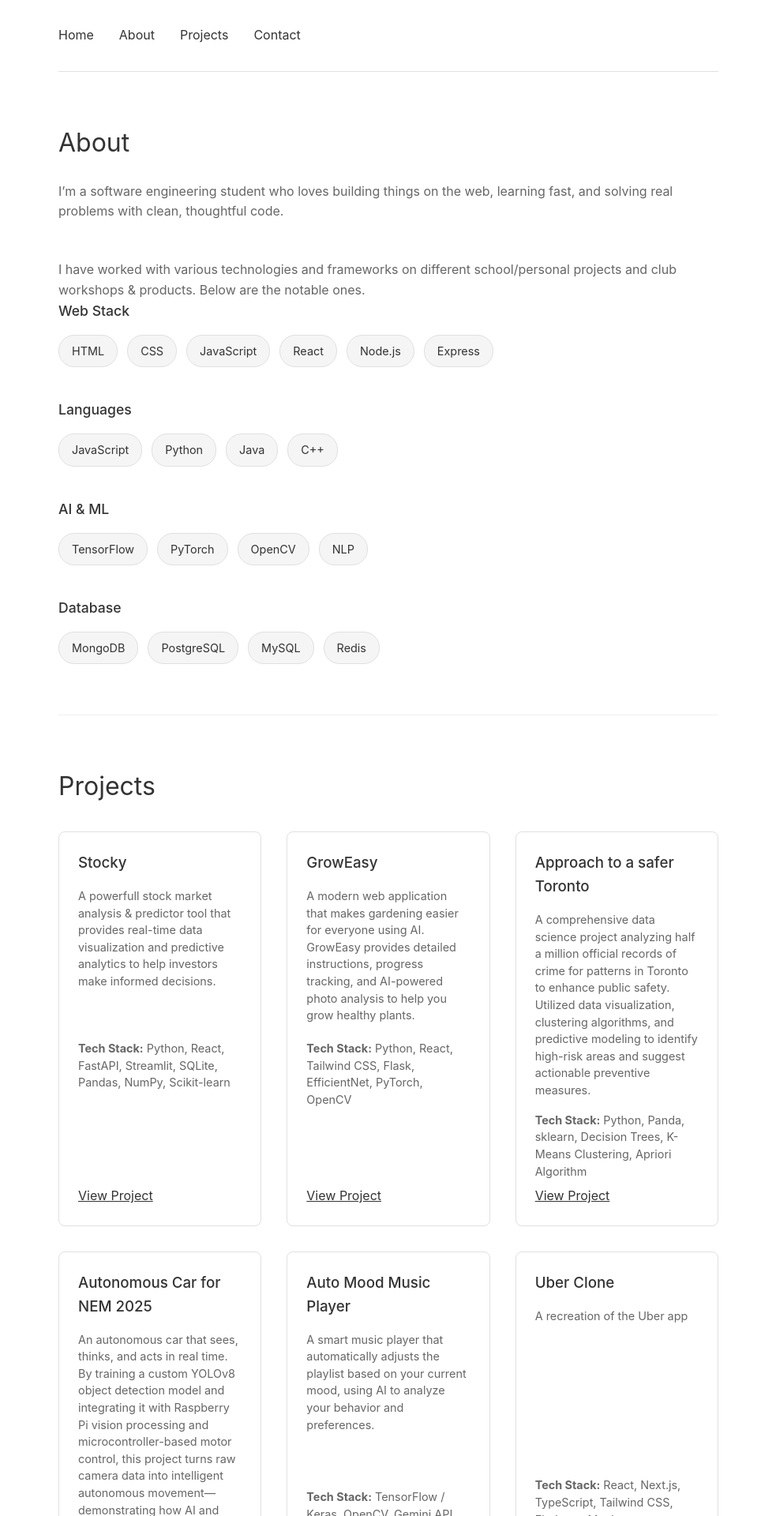
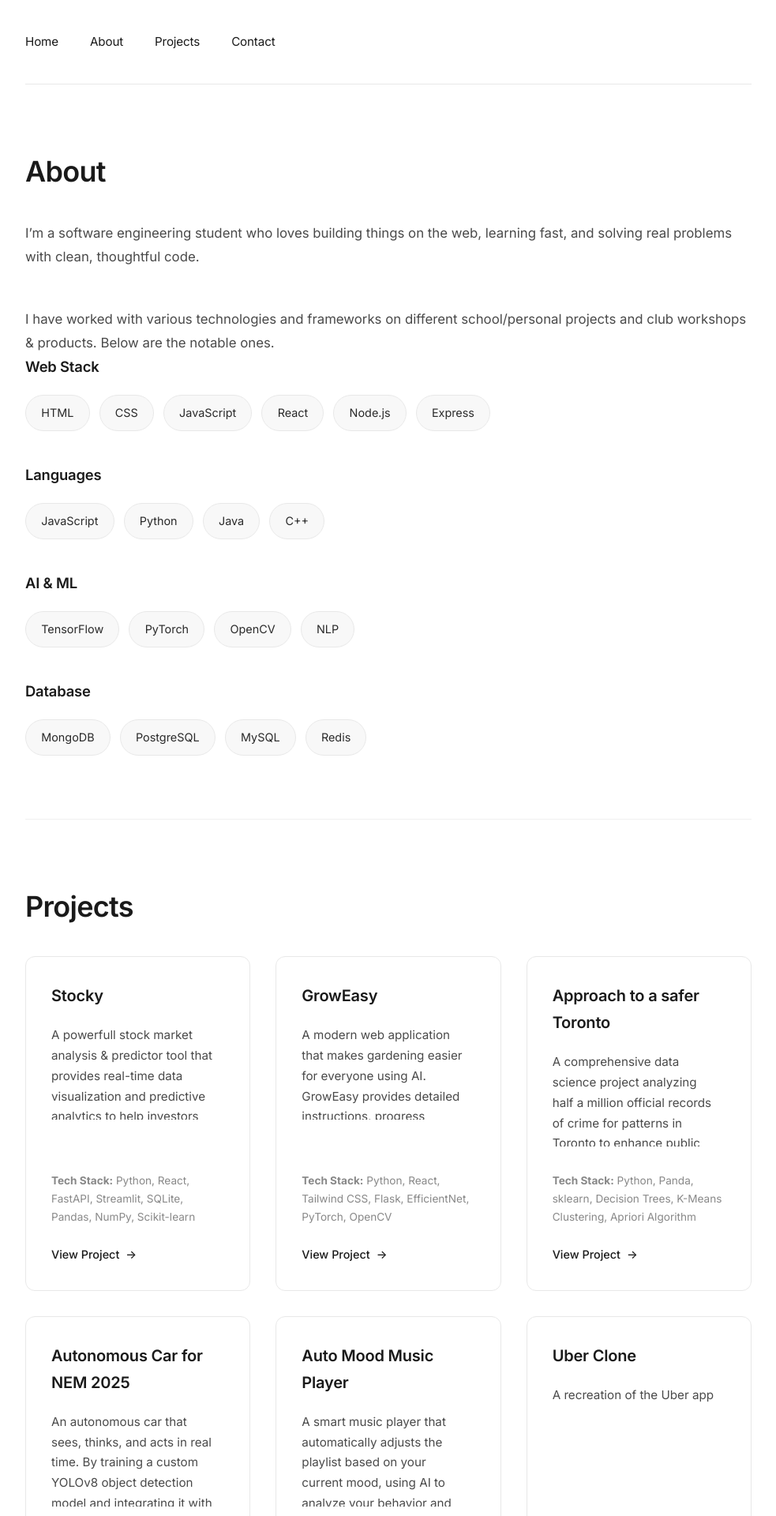
Before and after one commit to RRyanDang/PromotingWebsite, a React (Vite) app: page / in a window 1280 px wide. Shown: the top 1920 px of the page at 79% size, without its empty margins (148-1131 px from the left). Built offline with nearby package versions, Linux system fonts and the light colour scheme.

Commit message:
improve css look

```diff
--- a/index.html
+++ b/index.html
@@ -3,6 +3,9 @@
   <head>
     <meta charset="UTF-8" />
     <meta name="viewport" content="width=device-width, initial-scale=1.0" />
+    <link rel="preconnect" href="https://fonts.googleapis.com">
+    <link rel="preconnect" href="https://fonts.gstatic.com" crossorigin>
+    <link href="https://fonts.googleapis.com/css2?family=Inter:wght@300;400;500;600;700&display=swap" rel="stylesheet">
     <title>Ryan Dang - Software Engineer</title>
   </head>
   <body>
--- a/src/App.css
+++ b/src/App.css
@@ -153,26 +153,52 @@ footer {
  */
 .app {
   min-height: 100vh;
-  max-width: 900px;
+  max-width: 1000px;
   margin: 0 auto;
-  padding: 0 2rem;
+  padding: 0 2.5rem;
+  background-color: #ffffff;
 }
 
 nav {
   display: flex;
-  gap: 2rem;
-  padding: 2rem 0;
-  border-bottom: 1px solid #e0e0e0;
+  gap: 2.5rem;
+  padding: 2.5rem 0;
+  border-bottom: 1px solid #e8e8e8;
+  position: sticky;
+  top: 0;
+  background-color: rgba(255, 255, 255, 0.95);
+  backdrop-filter: blur(10px);
+  z-index: 100;
+  transition: all 0.3s ease;
 }
 
 nav a {
-  color: #333;
+  color: #1a1a1a;
   text-decoration: none;
-  transition: opacity 0.3s;
+  font-weight: 400;
+  font-size: 0.95rem;
+  letter-spacing: -0.01em;
+  position: relative;
+  transition: color 0.3s ease;
+}
+
+nav a::after {
+  content: '';
+  position: absolute;
+  bottom: -8px;
+  left: 0;
+  width: 0;
+  height: 2px;
+  background-color: #1a1a1a;
+  transition: width 0.3s ease;
 }
 
 nav a:hover {
-  opacity: 0.6;
+  color: #1a1a1a;
+}
+
+nav a:hover::after {
+  width: 100%;
 }
 
 .hero {
@@ -198,8 +224,23 @@ nav a:hover {
 }
 
 .section {
-  padding: 4rem 0;
+  padding: 5rem 0;
   border-bottom: 1px solid #f0f0f0;
+  opacity: 0;
+  transform: translateY(30px);
+  animation: fadeInUp 0.8s ease forwards;
+}
+
+.section:nth-child(1) {
+  animation-delay: 0.1s;
+}
+
+.section:nth-child(2) {
+  animation-delay: 0.2s;
+}
+
+.section:nth-child(3) {
+  animation-delay: 0.3s;
 }
 
 .section:last-of-type {
@@ -207,18 +248,24 @@ nav a:hover {
 }
 
 .section h2 {
-  font-size: 2rem;
-  font-weight: 400;
-  margin-bottom: 1.5rem;
+  font-size: 2.25rem;
+  font-weight: 600;
+  margin-bottom: 2rem;
+  color: #1a1a1a;
+  letter-spacing: -0.02em;
 }
 
 .section p {
-  color: #666;
-  line-height: 1.6;
+  color: #4a4a4a;
+  line-height: 1.8;
+  font-size: 1.05rem;
 }
 
 .about-intro {
   margin-bottom: 3rem;
+  font-size: 1.1rem;
+  color: #2a2a2a;
+  line-height: 1.9;
 }
 
 .tech-stack {
@@ -228,10 +275,11 @@ nav a:hover {
 }
 
 .tech-category h3 {
-  font-size: 1.1rem;
-  font-weight: 500;
-  margin-bottom: 1rem;
-  color: #333;
+  font-size: 1.15rem;
+  font-weight: 600;
+  margin-bottom: 1.25rem;
+  color: #1a1a1a;
+  letter-spacing: -0.01em;
 }
 
 .tech-tags {
@@ -242,21 +290,23 @@ nav a:hover {
 
 .tech-tag {
   display: inline-block;
-  padding: 0.5rem 1rem;
-  background-color: #f5f5f5;
-  border: 1px solid #e0e0e0;
-  border-radius: 20px;
+  padding: 0.6rem 1.2rem;
+  background-color: #f8f8f8;
+  border: 1px solid #e8e8e8;
+  border-radius: 24px;
   font-size: 0.9rem;
-  color: #333;
-  transition: all 0.3s ease;
+  color: #2a2a2a;
+  transition: all 0.3s cubic-bezier(0.4, 0, 0.2, 1);
   cursor: default;
+  font-weight: 400;
 }
 
 .tech-tag:hover {
-  background-color: #333;
+  background-color: #1a1a1a;
   color: #fff;
   transform: translateY(-2px);
-  box-shadow: 0 2px 8px rgba(0, 0, 0, 0.15);
+  box-shadow: 0 4px 12px rgba(0, 0, 0, 0.12);
+  border-color: #1a1a1a;
 }
 
 .projects-grid {
@@ -267,33 +317,127 @@ nav a:hover {
 }
 
 .project-card {
-  padding: 1.5rem;
-  border: 1px solid #e0e0e0;
-  border-radius: 8px;
-  transition: transform 0.3s, box-shadow 0.3s;
+  padding: 2rem;
+  border: 1px solid #e8e8e8;
+  border-radius: 12px;
+  transition: all 0.4s cubic-bezier(0.4, 0, 0.2, 1);
   display: flex;
   flex-direction: column;
   height: 100%;
+  min-height: 300px;
+  background-color: #ffffff;
+  opacity: 0;
+  transform: translateY(20px);
+  animation: fadeInUp 0.6s ease forwards;
+}
+
+.project-card:nth-child(1) {
+  animation-delay: 0.1s;
+}
+
+.project-card:nth-child(2) {
+  animation-delay: 0.2s;
+}
+
+.project-card:nth-child(3) {
+  animation-delay: 0.3s;
+}
+
+.project-card:nth-child(4) {
+  animation-delay: 0.4s;
+}
+
+.project-card:nth-child(5) {
+  animation-delay: 0.5s;
+}
+
+.project-card:nth-child(6) {
+  animation-delay: 0.6s;
 }
 
 .project-card:hover {
-  transform: translateY(-4px);
-  box-shadow: 0 4px 12px rgba(0, 0, 0, 0.1);
+  transform: translateY(-6px);
+  box-shadow: 0 12px 24px rgba(0, 0, 0, 0.08);
+  border-color: #d0d0d0;
 }
 
 .project-card h3 {
-  margin-bottom: 0.5rem;
-  font-weight: 500;
+  margin-bottom: 0.75rem;
+  font-weight: 600;
+  margin-top: 0;
+  font-size: 1.25rem;
+  color: #1a1a1a;
+  letter-spacing: -0.01em;
 }
 
 .project-card > p {
-  font-size: 0.9rem;
-  color: #666;
+  font-size: 0.95rem;
+  color: #4a4a4a;
   margin: 0.5rem 0;
   word-wrap: break-word;
   overflow-wrap: break-word;
-  line-height: 1.5;
-  flex: 1;
+  line-height: 1.7;
+}
+
+.project-card > p:first-of-type {
+  max-height: 120px;
+  overflow-y: auto;
+  margin-bottom: 1rem;
+  padding-right: 0.5rem;
+}
+
+/* Custom scrollbar styling for project descriptions */
+.project-card > p:first-of-type::-webkit-scrollbar {
+  width: 6px;
+}
+
+.project-card > p:first-of-type::-webkit-scrollbar-track {
+  background: #f1f1f1;
+  border-radius: 10px;
+}
+
+.project-card > p:first-of-type::-webkit-scrollbar-thumb {
+  background: #888;
+  border-radius: 10px;
+}
+
+.project-card > p:first-of-type::-webkit-scrollbar-thumb:hover {
+  background: #555;
+}
+
+.project-card > p:last-of-type {
+  font-size: 0.85rem;
+  color: #888;
+  margin-top: auto;
+  margin-bottom: 0.75rem;
+  padding-top: 1rem;
+}
+
+.project-card > a {
+  display: inline-block;
+  padding-top: 0.75rem;
+  color: #1a1a1a;
+  text-decoration: none;
+  font-weight: 500;
+  font-size: 0.9rem;
+  transition: all 0.3s ease;
+  position: relative;
+  width: fit-content;
+}
+
+.project-card > a::after {
+  content: '→';
+  margin-left: 0.5rem;
+  transition: transform 0.3s ease;
+  display: inline-block;
+}
+
+.project-card > a:hover {
+  color: #1a1a1a;
+}
+
+.project-card > a:hover::after {
+  transform: translateX(4px);
 }
 
 .project-stack {
@@ -345,3 +489,82 @@ footer {
 .delay-2 {
   transition-delay: 0.4s;
 }
+
+/* Animations */
+@keyframes fadeInUp {
+  from {
+    opacity: 0;
+    transform: translateY(30px);
+  }
+  to {
+    opacity: 1;
+    transform: translateY(0);
+  }
+}
+
+/* Smooth scroll behavior */
+@media (prefers-reduced-motion: no-preference) {
+  html {
+    scroll-behavior: smooth;
+  }
+}
+
+/* Contact section enhancement */
+#contact {
+  text-align: center;
+}
+
+#contact h2 {
+  margin-bottom: 1.5rem;
+}
+
+#contact > p {
+  margin-bottom: 2rem;
+}
+
+#contact a {
+  color: #1a1a1a;
+  text-decoration: none;
+  font-weight: 500;
+  transition: all 0.3s ease;
+  position: relative;
+}
+
+#contact a::after {
+  content: '';
+  position: absolute;
+  bottom: -2px;
+  left: 0;
+  width: 0;
+  height: 2px;
+  background-color: #1a1a1a;
+  transition: width 0.3s ease;
+}
+
+#contact a:hover::after {
+  width: 100%;
+}
+
+/* Responsive adjustments */
+@media (max-width: 768px) {
+  .app {
+    padding: 0 1.5rem;
+  }
+
+  nav {
+    gap: 1.5rem;
+    padding: 1.5rem 0;
+  }
+
+  .section {
+    padding: 3rem 0;
+  }
+
+  .section h2 {
+    font-size: 1.75rem;
+  }
+
+  .project-card {
+    padding: 1.5rem;
+  }
+}
--- a/src/index.css
+++ b/src/index.css
@@ -4,16 +4,21 @@
   box-sizing: border-box;
 }
 
+html {
+  scroll-behavior: smooth;
+}
+
 body {
-  font-family: -apple-system, BlinkMacSystemFont, 'Segoe UI', 'Roboto', 'Oxygen',
+  font-family: 'Inter', -apple-system, BlinkMacSystemFont, 'Segoe UI', 'Roboto', 'Oxygen',
     'Ubuntu', 'Cantarell', 'Fira Sans', 'Droid Sans', 'Helvetica Neue',
     sans-serif;
   -webkit-font-smoothing: antialiased;
   -moz-osx-font-smoothing: grayscale;
-  color: #333;
-  line-height: 1.6;
+  color: #1a1a1a;
+  line-height: 1.7;
+  background-color: #fafafa;
 }
 
 a {
-  color: #333;
+  color: #1a1a1a;
 }
```
